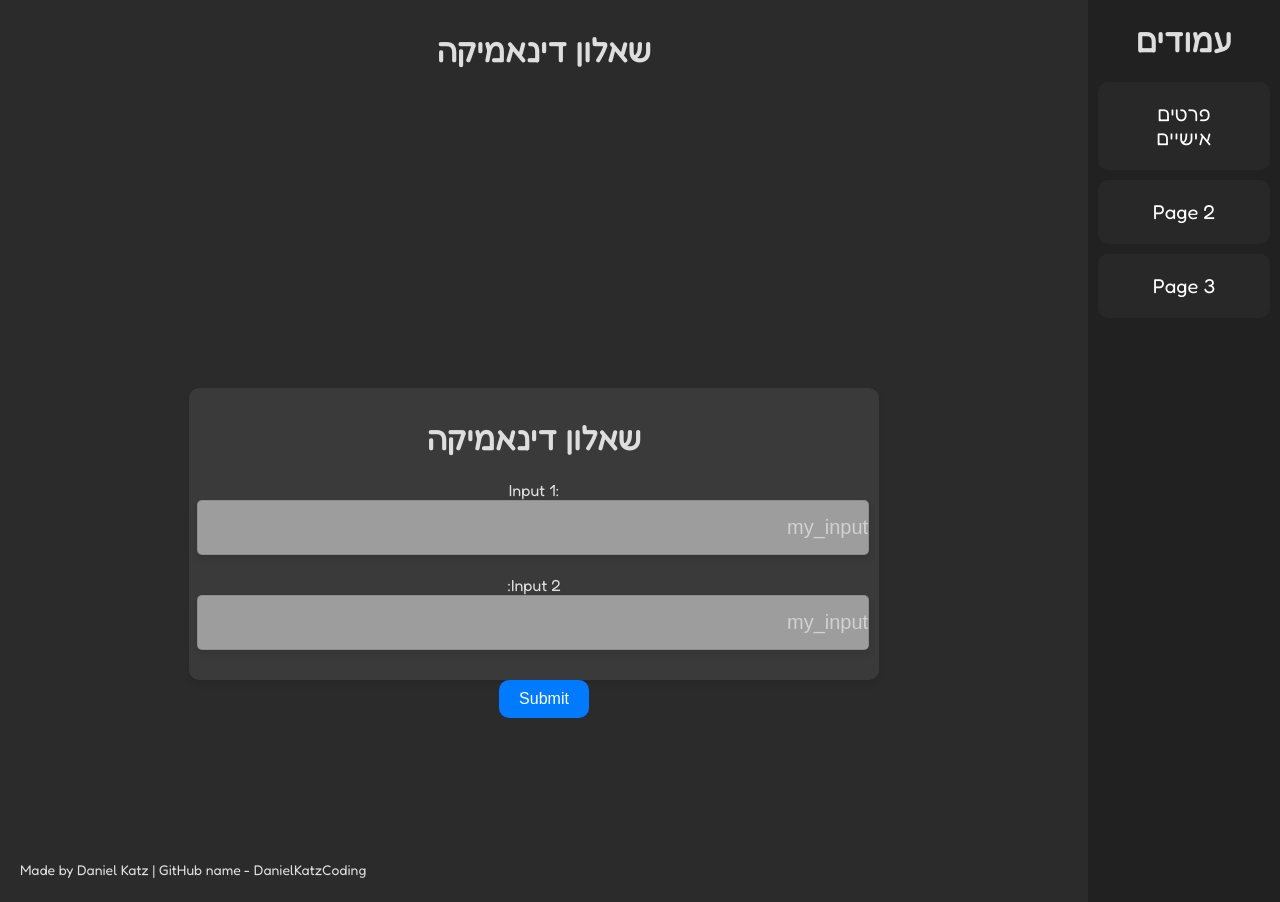
After one commit to DanielKatzCoding/forms, a FastAPI app: template templates/dynamics.html in a window 1280 px wide. The commit adds this page. Run offline with FastAPI, Linux system fonts and the light colour scheme; the template is opened without the code that fills it, so the values that code supplies are empty.

Commit message:
changed method and design.

```diff
--- a/app.py
+++ b/app.py
@@ -1,17 +1,21 @@
-from fastapi import FastAPI
+from router.questions.get_pages import router as dynamic_pages_router
+from router.dump_form_data import router as dump_form_router
+from fastapi import FastAPI, Request, Form
+import uvicorn
+
 from fastapi.staticfiles import StaticFiles
 from fastapi.templating import Jinja2Templates
-from router.questions.get_pages import router as dynamic_pages_router
+import json
 
 app = FastAPI()
+templates = Jinja2Templates(directory="templates")
 
-# Mount static files
 app.mount("/static", StaticFiles(directory="static"), name="static")
-
 
 # Include the dynamically created routes
 app.include_router(dynamic_pages_router)
+app.include_router(dump_form_router)
 
 if __name__ == "__main__":
-    import uvicorn
+
     uvicorn.run(app, host="localhost", port=80)
--- /dev/null
+++ b/router/dump_form_data.py
@@ -0,0 +1,34 @@
+from fastapi import APIRouter, Form, Request
+from fastapi.responses import HTMLResponse
+from fastapi.templating import Jinja2Templates
+import json
+
+router = APIRouter()
+templates = Jinja2Templates(directory="templates")
+
+# List to store quiz data
+form_data_list = []
+
+
+@router.post("/submit_form", response_class=HTMLResponse)
+async def submit_form(request: Request, **kwargs):
+    # Create a dictionary with the form data
+    form_data = {
+        'form_data': kwargs
+    }
+
+    # Append form data to the list
+    form_data_list.append(form_data)
+
+    # Write updated data back to JSON file
+    with open('data/data.json', 'w') as file:
+        json.dump(form_data_list, file, indent=4)
+
+    # Prepare context to pass to template
+    context = {
+        "request": request,
+        "message": "Form data submitted successfully!",
+    }
+
+    # Render the template with updated context (adjust as per your needs)
+    return templates.TemplateResponse("page1.html", context)
--- a/router/questions/get_pages.py
+++ b/router/questions/get_pages.py
@@ -1,6 +1,7 @@
 from fastapi import APIRouter, Request
 from fastapi.templating import Jinja2Templates
 from pathlib import Path
+from fastapi.responses import HTMLResponse
 
 router = APIRouter()
 
@@ -21,3 +22,8 @@ def add_routes(directory):
 
 # Add routes for all templates in the "templates" directory
 add_routes("templates")
+
+
+@router.get("/", response_class=HTMLResponse)
+async def read_item(request: Request):
+    return templates.TemplateResponse("dynamics.html", {"request": request})
--- a/static/css/styles.css
+++ b/static/css/styles.css
@@ -1,5 +1,7 @@
+/* styles.css */
+
 body {
-    font-family: 'default_font', Ariel;
+    font-family: 'default_font', Arial;
     background-color: #2b2b2b;
     margin: 0;
     padding: 20px;
@@ -7,8 +9,8 @@ body {
 }
 
 a {
-  text-decoration: none;
-  color: white;
+    text-decoration: none;
+    color: white;
 }
 
 ul {
@@ -32,7 +34,7 @@ ul li a {
     color: white;
     width: 100%; /* Ensure anchor tag fills entire li width */
     height: 100%; /* Ensure anchor tag fills entire li height */
-     /* Match li's rounded corners */
+    border-radius: 10px; /* Match li's rounded corners */
     box-sizing: border-box; /* Ensure padding doesn't affect width/height */
     font-size: 20px;
     transition: font-size 0.3s ease;
@@ -61,12 +63,23 @@ ul li a:hover {
 }
 
 .page-content {
-    margin: 0 auto;
+    display: flex;
+    justify-content: center;
+    align-items: center;
+    width: 100%;
+    height: 100%;
+    box-sizing: border-box;
+}
+
+.title {
+    padding: 10px;
 }
 
 footer {
     position: fixed;
     bottom: 0;
+    left: 0;
+    padding: 10px 20px;
 }
 
 .main-content {
@@ -77,7 +90,58 @@ footer {
     height: 100%;
     text-align: center;
     overflow-y: auto; /* Enable scrolling if content exceeds height */
+}
 
+.selection_form {
+    background-color: #3a3a3a;
+    padding: 10px;
+    margin: 0;
+    border-radius: 10px;
+    width: 100%; /* Adjust width as needed */
+    box-shadow: 0 4px 6px rgba(0, 0, 0, 0.1);
+    /* Center horizontally and add vertical margin */
+}
+
+.styled-input {
+    width: 100%;
+    border: 1px solid rgba(0, 0, 0, 0.1);
+    border-radius: 5px;
+    padding: 15px 0;
+    background-color: rgba(255, 255, 255, 0.5);
+    box-shadow: 0 4px 6px rgba(0, 0, 0, 0.1);
+    outline: none;
+    color: black;
+    transition: box-shadow 0.5s ease, background-color 0.5s ease;
+    margin-bottom: 20px; /* Add spacing between inputs */
+    font-size: 20px;
+}
+
+.styled-input::placeholder {
+    color: #d1d1d1;
+}
+
+.styled-input:focus {
+    box-shadow: 0 6px 8px rgba(0, 0, 0, 0.15);
+    background-color: rgba(255, 255, 255, 1);
+}
+
+.styled-input:focus::placeholder {
+    color: rgba(255, 255, 255, 0);
+}
+
+.btn {
+    padding: 10px 20px;
+    font-size: 1rem;
+    border: none;
+    border-radius: 10px;
+    background-color: #007bff;
+    color: white;
+    cursor: pointer;
+    transition: background-color 0.3s ease;
+}
+
+.btn:hover {
+    background-color: #0056b3;
 }
 
 @font-face {
--- /dev/null
+++ b/templates/dynamics.html
@@ -0,0 +1,44 @@
+<!DOCTYPE html>
+<html lang="he">
+<head>
+    <meta charset="UTF-8">
+    <meta name="viewport" content="width=device-width, initial-scale=1.0">
+    <title>{% block title %}My Website{% endblock %}</title>
+    <link rel="stylesheet" href="/static/css/styles.css">
+</head>
+<body dir="rtl">
+    <div class="container">
+        <div class="navigation">
+            <h1>עמודים</h1>
+            <nav>
+                <ul>
+                    <li><a href="#פרטים אישיים">פרטים אישיים</a></li>
+                    <li><a href="/page2">Page 2</a></li>
+                    <li><a href="/page3">Page 3</a></li>
+                    <!-- Add more links as needed -->
+                </ul>
+            </nav>
+        </div>
+        <div class="main-content">
+            <div class="title">
+                <h1>שאלון דינאמיקה</h1>
+            </div>
+            <div class="page-content">
+                <form id="form_id" action="/submit_form" method="post">
+                    <div class="selection_form">
+                        <h1 id="פרטים אישיים">שאלון דינאמיקה</h1>
+                        <label>Input 1:</label>
+                        <input class="styled-input" name="input1" type="text" placeholder="my_input">
+                        <label>Input 2:</label>
+                        <input class="styled-input" name="input2" type="text" placeholder="my_input">
+                    </div>
+                    <button type="submit" class="btn">Submit</button>
+                </form>
+            </div>
+        </div>
+    </div>
+    <footer>
+        <p style="font-size:14px">Made by Daniel Katz | GitHub name - DanielKatzCoding</p>
+    </footer>
+</body>
+</html>
--- a/templates/page2.html
+++ b/templates/page2.html
@@ -1,4 +1,8 @@
 {% extends "base.html" %}
+
+{% block content1 %}
+<h1>TITLE TESTING</h1>
+{% endblock %}
 
 {% block content %}
 <h2>Welcome to Page 2</h2>
```
Also changed, not shown: data/data.json (added, +7 -0 lines), templates/base.html (deleted, +0 -35 lines), templates/page1.html (+4 -3 lines).
